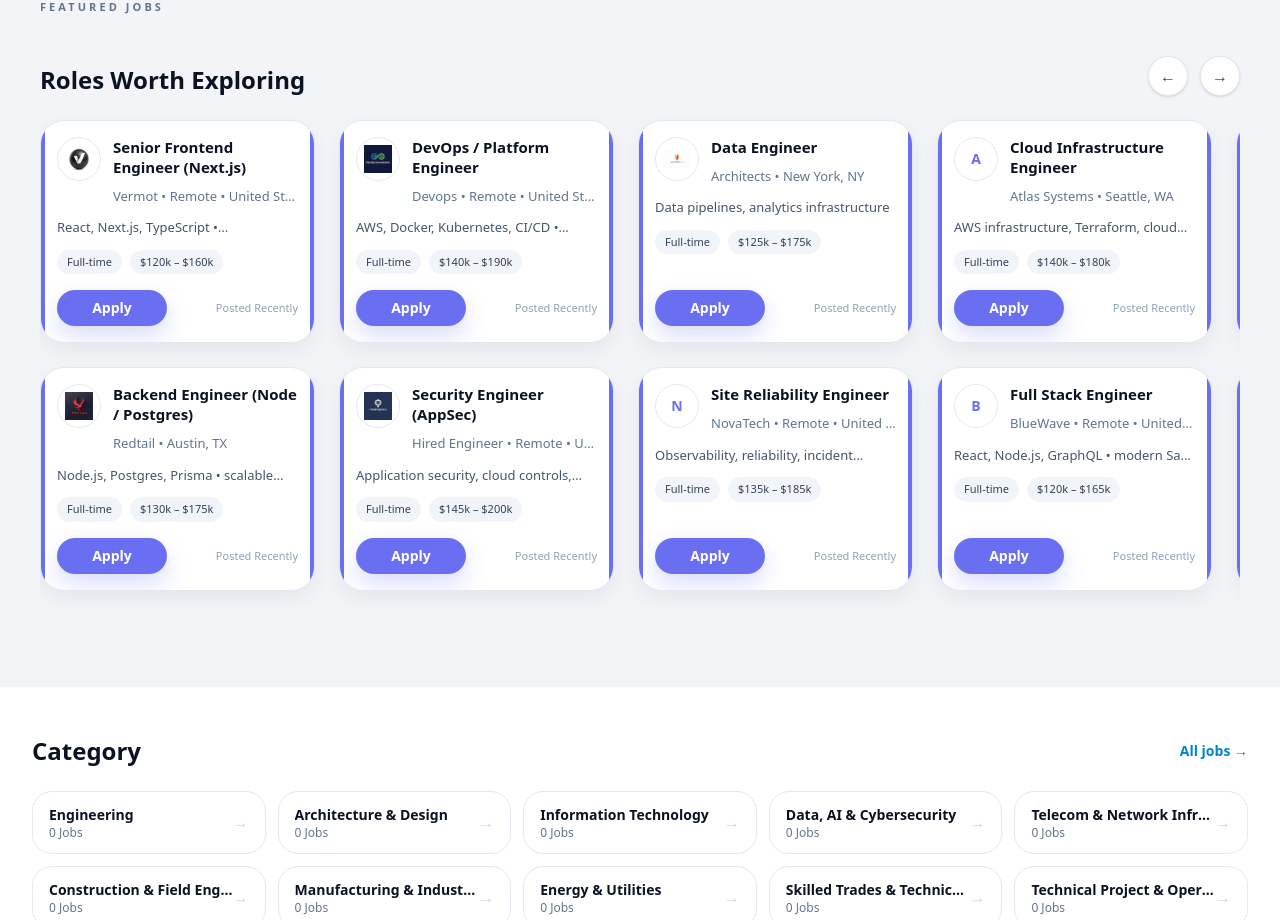
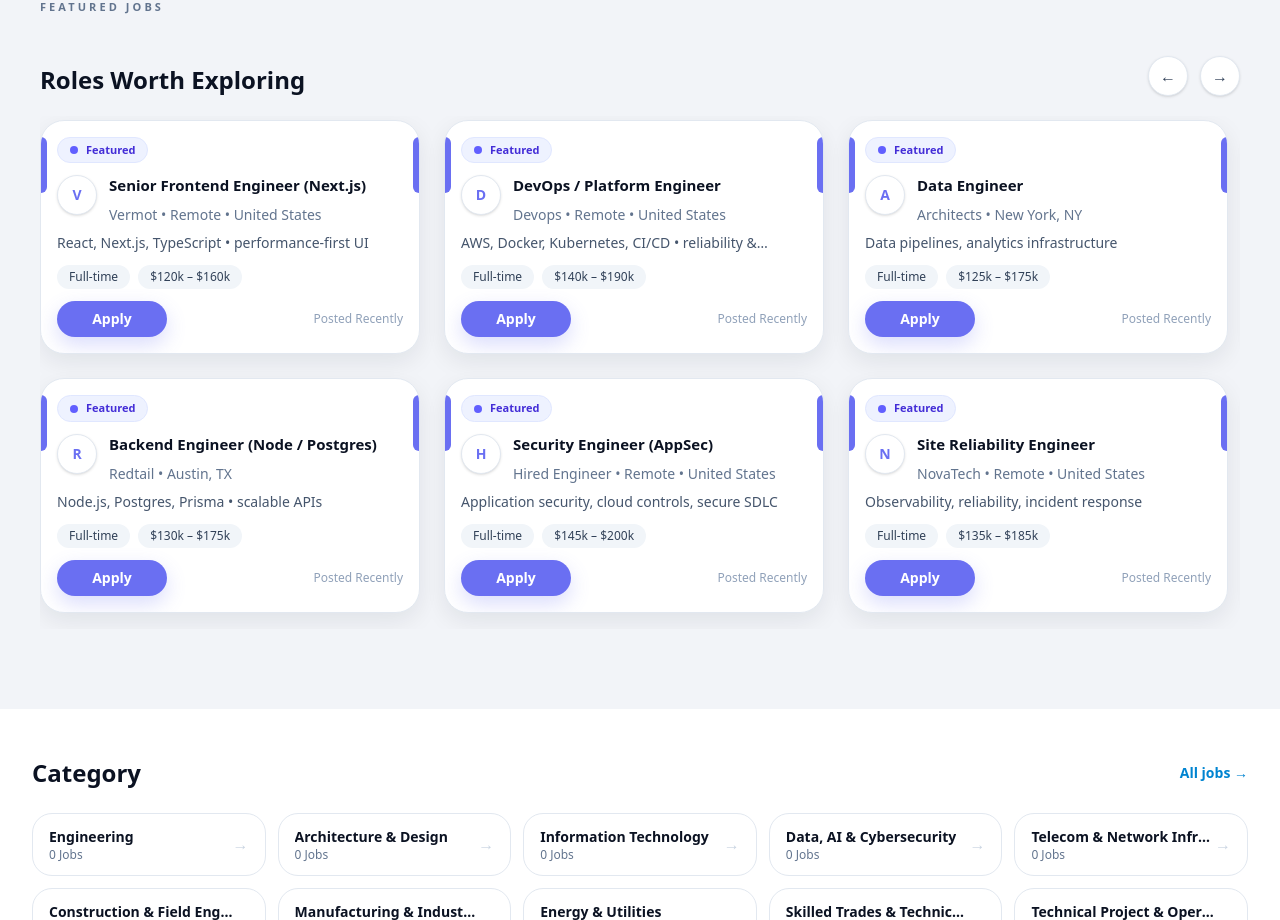
Before and after one commit to adebisidolapo/technicaljobboard, a Next.js app: page / in a window 1280 px wide. Shown: the part 1440-2360 px from the top of the page. Built offline with nearby package versions, Linux system fonts and the light colour scheme; no server answers; the database is empty.

Commit message:
update homepage

```diff
--- a/components/home/FeaturedJobsSection.tsx
+++ b/components/home/FeaturedJobsSection.tsx
@@ -219,30 +219,42 @@ function getCompanyLogo(company: string) {
 
 function JobCard({
   job,
+  logo,
+  loading,
   onOpen,
 }: {
   job: FeaturedCardJob;
+  logo: ReturnType<typeof getCompanyLogo>;
+  loading: boolean;
   onOpen: (job: FeaturedCardJob) => void;
 }) {
-  const logo = getCompanyLogo(job.company);
-
   return (
     <article
       className="
-        relative flex min-h-[185px] w-[250px] flex-none snap-start flex-col
-        overflow-hidden rounded-[24px] border border-slate-200 bg-white
-        shadow-[0_8px_20px_rgba(15,23,42,0.06)] transition duration-300
-        hover:-translate-y-1 hover:shadow-[0_14px_28px_rgba(15,23,42,0.10)]
-        sm:w-[260px] lg:w-[275px]
-      "
+      relative flex min-h-[165px] w-[300px] flex-none snap-start flex-col
+      overflow-hidden rounded-[24px] border border-slate-200 bg-white
+      shadow-[0_8px_24px_rgba(15,23,42,0.08)]
+      transition duration-300
+      hover:-translate-y-1 hover:shadow-[0_16px_34px_rgba(15,23,42,0.12)]
+      sm:w-[340px] lg:w-[380px]
+    "
     >
-      {/* purple side bars */}
-      <div className="absolute left-0 top-0 h-full w-[4px] bg-[var(--brand-purple)]" />
-      <div className="absolute right-0 top-0 h-full w-[4px] bg-[var(--brand-purple)]" />
+      {/* purple bars */}
+      <div className="absolute left-0 top-4 h-14 w-1.5 rounded-r-full bg-[var(--brand-purple)]" />
+      <div className="absolute right-0 top-4 h-14 w-1.5 rounded-l-full bg-[var(--brand-purple)]" />
 
-      <div className="flex h-full flex-col p-4">
-        <div className="flex items-start gap-3">
-          <div className="flex h-11 w-11 flex-none items-center justify-center overflow-hidden rounded-xl border border-slate-200 bg-white">
+      <div className="flex h-full flex-col p-3 sm:p-4">
+        {/* featured badge */}
+        <div className="flex items-center justify-between">
+          <span className="inline-flex items-center gap-2 rounded-full border border-indigo-100 bg-indigo-50 px-3 py-1 text-[11px] font-semibold text-indigo-700">
+            <span className="h-2 w-2 rounded-full bg-indigo-500" />
+            Featured
+          </span>
+        </div>
+
+        {/* title + company */}
+        <div className="mt-3 flex items-start gap-3">
+          <div className="flex h-10 w-10 flex-none items-center justify-center overflow-hidden rounded-xl border border-slate-200 bg-white shadow-sm">
             {logo ? (
               <Image
                 src={logo.src}
@@ -252,70 +264,59 @@ function JobCard({
                 className="h-7 w-7 object-contain"
               />
             ) : (
-              <span className="text-sm font-bold text-[var(--brand-purple)]">
+              <span className="text-sm font-extrabold text-[var(--brand-purple)]">
                 {job.company.charAt(0).toUpperCase()}
               </span>
             )}
           </div>
 
           <div className="min-w-0">
-            <button
-              type="button"
-              onClick={() => onOpen(job)}
-              className="text-left"
-            >
+            <button type="button" onClick={() => onOpen(job)} className="text-left">
               <h3 className="line-clamp-2 text-[15px] font-bold leading-5 text-[#0B1222]">
                 {job.title}
               </h3>
             </button>
 
-            <p className="mt-1 truncate text-[13px] text-slate-500">
+            <p className="mt-1 truncate text-sm text-slate-500">
               {job.company} • {job.location}
             </p>
           </div>
         </div>
 
         {/* description */}
-        <p className="mt-3 line-clamp-1 text-[13px] text-slate-600">
+        <p className="mt-2 line-clamp-1 text-sm text-slate-600">
           {job.description}
         </p>
 
         {/* tags */}
         <div className="mt-3 flex flex-wrap gap-2">
-          <span className="rounded-full bg-slate-100 px-2.5 py-1 text-[11px] font-medium text-slate-700">
+          <span className="rounded-full bg-slate-100 px-3 py-1 text-xs font-medium text-slate-700">
             {job.type}
           </span>
 
-          <span className="rounded-full bg-slate-100 px-2.5 py-1 text-[11px] font-medium text-slate-700">
+          <span className="rounded-full bg-slate-100 px-3 py-1 text-xs font-medium text-slate-700">
             {job.pay}
           </span>
         </div>
 
-        {/* footer */}
-        <div className="mt-auto flex items-center justify-between pt-4">
+        {/* apply */}
+        <div className="mt-auto flex items-center justify-between pt-3">
           <button
             type="button"
             onClick={() => onOpen(job)}
-            className="
-              inline-flex h-9 min-w-[110px] items-center justify-center
-              rounded-full bg-[var(--brand-purple)] px-4
-              text-sm font-semibold text-white
-              shadow-[0_10px_22px_rgba(106,111,242,0.24)]
-              transition hover:opacity-95
-            "
+            className="inline-flex h-9 min-w-[110px] items-center justify-center rounded-full bg-[var(--brand-purple)] px-4 text-sm font-semibold text-white shadow-[0_8px_20px_rgba(106,111,242,0.24)] transition hover:opacity-95"
           >
             Apply
           </button>
 
-          <span className="text-[11px] text-slate-400">
-            Posted {job.posted}
+          <span className="text-xs text-slate-400">
+            {loading ? "Loading..." : `Posted ${job.posted}`}
           </span>
         </div>
       </div>
     </article>
   );
 }
-
 
 export default function FeaturedJobsSection() {
   const [items, setItems] = useState<FeaturedCardJob[]>([]);
```
